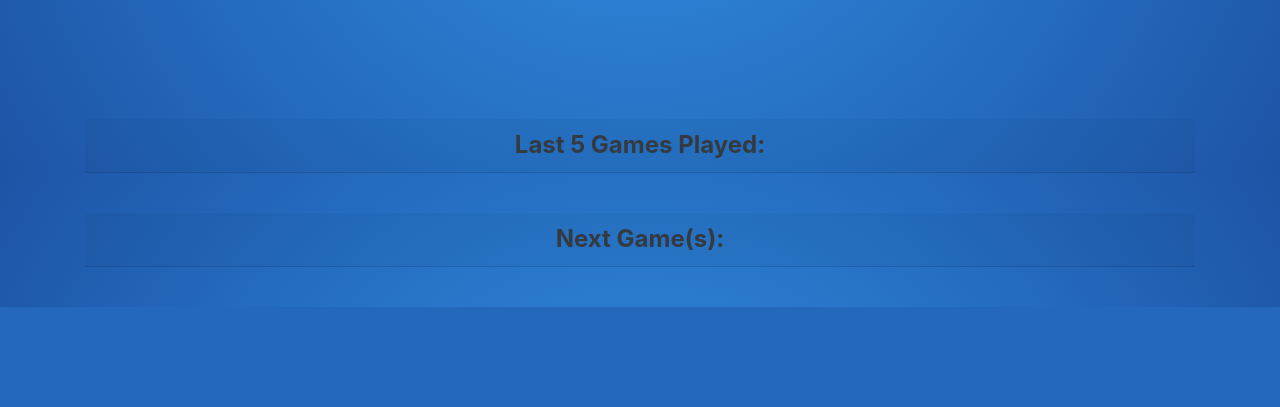
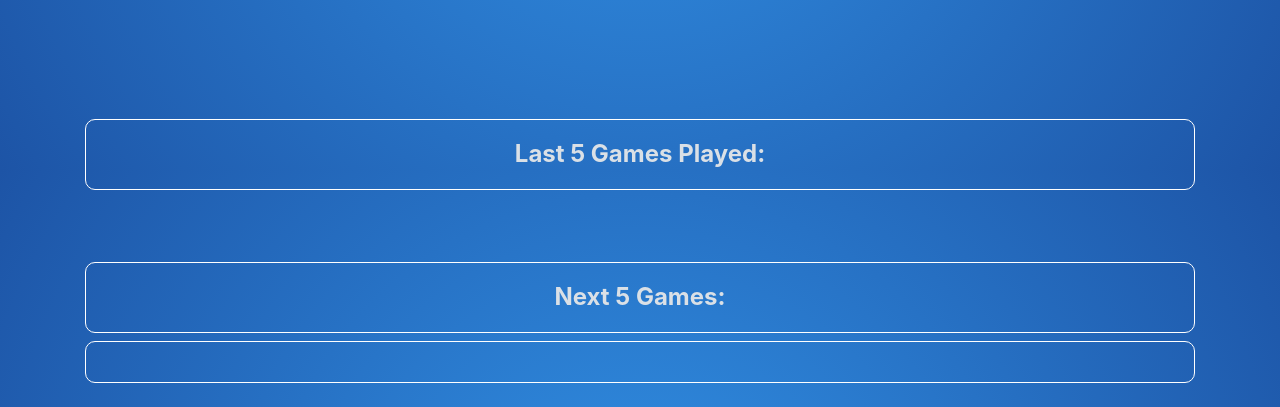
Before and after one commit to courthub74/nba-oracle-revision, a Django app: template nbaapp/templates/teams/eastern/atlanta.html in a window 1280 px wide. Shown: the part 630-1037 px from the top of the page. Before the commit the page ends 937 px from the top, so only its background shows below. Run offline with Django 3.2, Linux system fonts and the light colour scheme; the template is opened without the code that fills it, so the values that code supplies are empty; some libraries are stand-ins or nearby versions.

Commit message:
atlnewface

```diff
--- a/nbaapp/static/css/style.css
+++ b/nbaapp/static/css/style.css
@@ -39,6 +39,6 @@ body {
 }
 
 .prim{
-  background-color: rgb(129, 131, 139);
-  opacity: 5;
+  background-color: rgb(12, 63, 233);
+  opacity: .5;
 }
--- a/nbaapp/templates/teams/eastern/atlanta.html
+++ b/nbaapp/templates/teams/eastern/atlanta.html
@@ -9,12 +9,30 @@
     {% load static %}
     <center><img src="{% static 'images/eastern/hawks.png' %}" alt="hawks" width="400" height="250"></center>
 
+    <!--LINK TO CSS-->
+    <!-- <link rel="stylesheet" href="{% static 'css/style.css' %}"> -->
+
+            <!-- CSS -->
+            <style>
+                .prim{
+                    background-color: rgb(234, 236, 238);
+                    opacity: 2;
+                }
+                .white {
+                    color: rgb(218, 224, 230);
+                    border-style: solid;
+                    border-width: 1px;
+                    border-radius: 10px;
+                    border-color: white;
+                }
+            </style>
+
             <br>
 
             <!-- Demo Card for Design -->
-    <!-- <div class="center">
-        <h5 class="card-header prim">Card title</h5>
-        <div class="card-header prim">
+            <!-- <div class="center white">
+                <h5 class="card-header">Card title</h5>
+                <div class="card-header">
                 This is a demo card
                 </div>
             </div> -->
@@ -24,8 +42,8 @@
             <!-- Team Name -->
             <div class="center">
                 {% for team in atl_info.teams%}
-        <h4 class="card-header"><b>Team Name:</b></h4>
-        <h5 class="card-header card-text">{{team.strTeam}}</h5>
+                <h4 class="card-body white"><b>Team Name:</b></h4>
+                <h5 class="card-body white">{{team.strTeam}}</h5>
                 {% endfor %}
             </div>
 
@@ -35,8 +53,8 @@
             <div class="center">
                 <!-- <div class="card border-dark" style="max-width: 70rem;"> -->
                     {% for year in atl_info.teams %}
-                <h4 class="card-header"><b>Year Formed:</b></h4>
-                <h5 class="card-header card-text">{{year.intFormedYear}}</h5>
+                        <h4 class="card-body white"><b>Year Formed:</b></h4>
+                        <h5 class="card-body white">{{year.intFormedYear}}</h5>
                     {% endfor %}
                 <!-- </div> -->
             </div>
@@ -47,8 +65,8 @@
             <div class="center">
                 <!-- <div class="card border-primary" style="max-width: 70rem;"> -->
                     {% for team in atl_info.teams %}
-            <h4 class="card-header"><b>Team Stadium:</b></h4>
-            <h5 class="card-header card-text">{{ team.strStadium }}</h5>
+                    <h4 class="card-body white"><b>Team Stadium:</b></h4>
+                    <h5 class="card-body white">{{ team.strStadium }}</h5>
                     {% endfor %}
                 <!-- </div> -->
             </div>
@@ -58,30 +76,32 @@
             <!--Last 5 Games Played-->
             <div class="center">
                 <!-- <div class="card border-primary" style="max-width: 70rem;"> -->
-            <h4 class="card-header text-dark"><b>Last 5 Games Played:</b></h4>
-                <div class="card-body text-dark">
+                    <h4 class="card-body white"><b>Last 5 Games Played:</b></h4>
+                        <div class="card-body">
                             {% for score in atl_last.results %}
-                    <h5 class="card-header">{{score.dateEventLocal}}</h5>
-                    <p class="card-text scores">
+                            <p class="card-text scores white">
+                                {{score.dateEventLocal}}<br>
                                 <b>@{{score.strHomeTeam}} {{score.intHomeScore}} <br>
                                 {{score.strAwayTeam}} {{score.intAwayScore}}</b></p>
                             {% endfor %}
+                        </div>
+            </div>
 
+            <br>
 
-                </div>
+            <!--Next 5 Games played-->
             <div class="center">
                 <!-- <div class="card border-primary" style="max-width: 70rem;"> -->
-                    <h4 class="card-header text-dark"><b>Next Game(s):</b></h4>
-                        <div class="card-body text-dark">
+                    <h4 class="card-body white"><b>Next 5 Games:</b></h4>
+                        <div class="card-body white">
                             {% for score in atl_next.events %}
-                                <p class="card-title scores"><b>{{score.strEventAlternate}}</b></p>
+                                <p class="card-text scores"><b>{{score.strEventAlternate}}</b></p>
                             {% endfor %}
                         </div>
                 <!-- </div> -->
             </div>
-            </p>
-        </div>
-    </div>
+
+            <br>
 
 </div>
 
--- a/nbaapp/templates/teams/eastern/boston.html
+++ b/nbaapp/templates/teams/eastern/boston.html
@@ -9,10 +9,13 @@
     {% load static %}
     <center><img src="{% static 'images/eastern/celtics.png' %}" alt="celtics" width="310" height="270"></center>
 
+    <!--LINK TO CSS-->
+    <link rel="stylesheet" href="{% static 'css/style.css' %}">
+
     <br>
 
     <!-- Team Name -->
-    <div class="center">
+    <div class="center white">
         {% for team in bos_info.teams%}
         <div class="card-header text-dark">Team Name:</div>
         <p class="card-text big"><h4>{{team.strTeam}}</h4></p>
```
Lines whose indentation alone changed are shown as unchanged.
